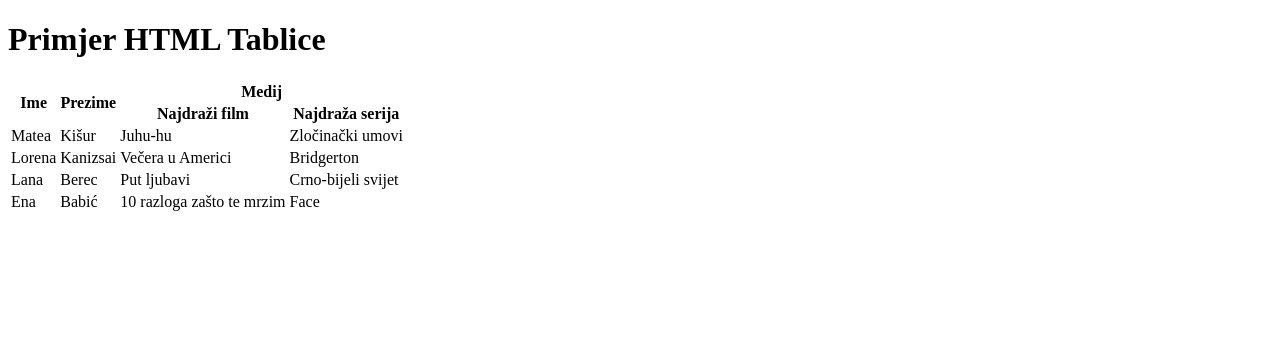
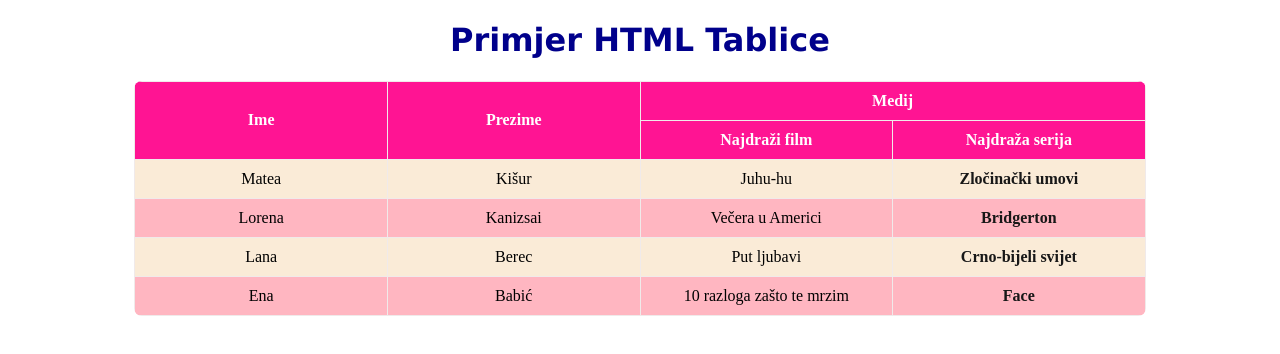
Before and after one commit to mateakisur/cetvrta-zadaca, a plain HTML site: page index.html in a window 1280 px wide. Drawn offline with Linux system fonts and the light colour scheme.

Commit message:
Update index.html

```diff
--- a/index.html
+++ b/index.html
@@ -3,7 +3,7 @@
 <head>
 <meta charset="utf-8">
 <title>Tablica</title>
-	 <link rel="stylesheet" href="css-tablica-mateakisur.css">
+	 <link rel="stylesheet" href="css-tablica-mateakisur (1).css">
 </head>
 <body>
 	<h1>Primjer HTML Tablice</h1>
```
